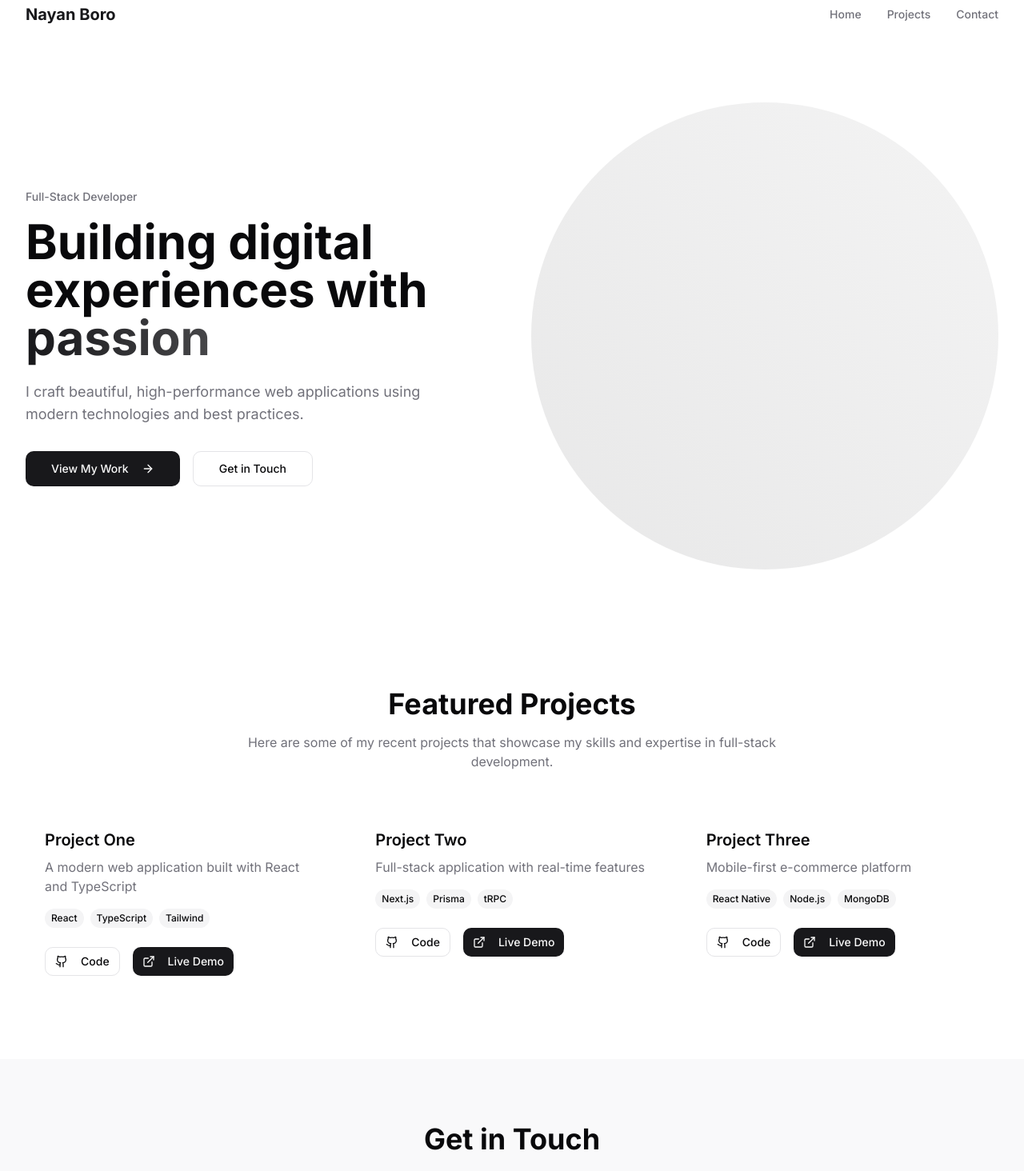
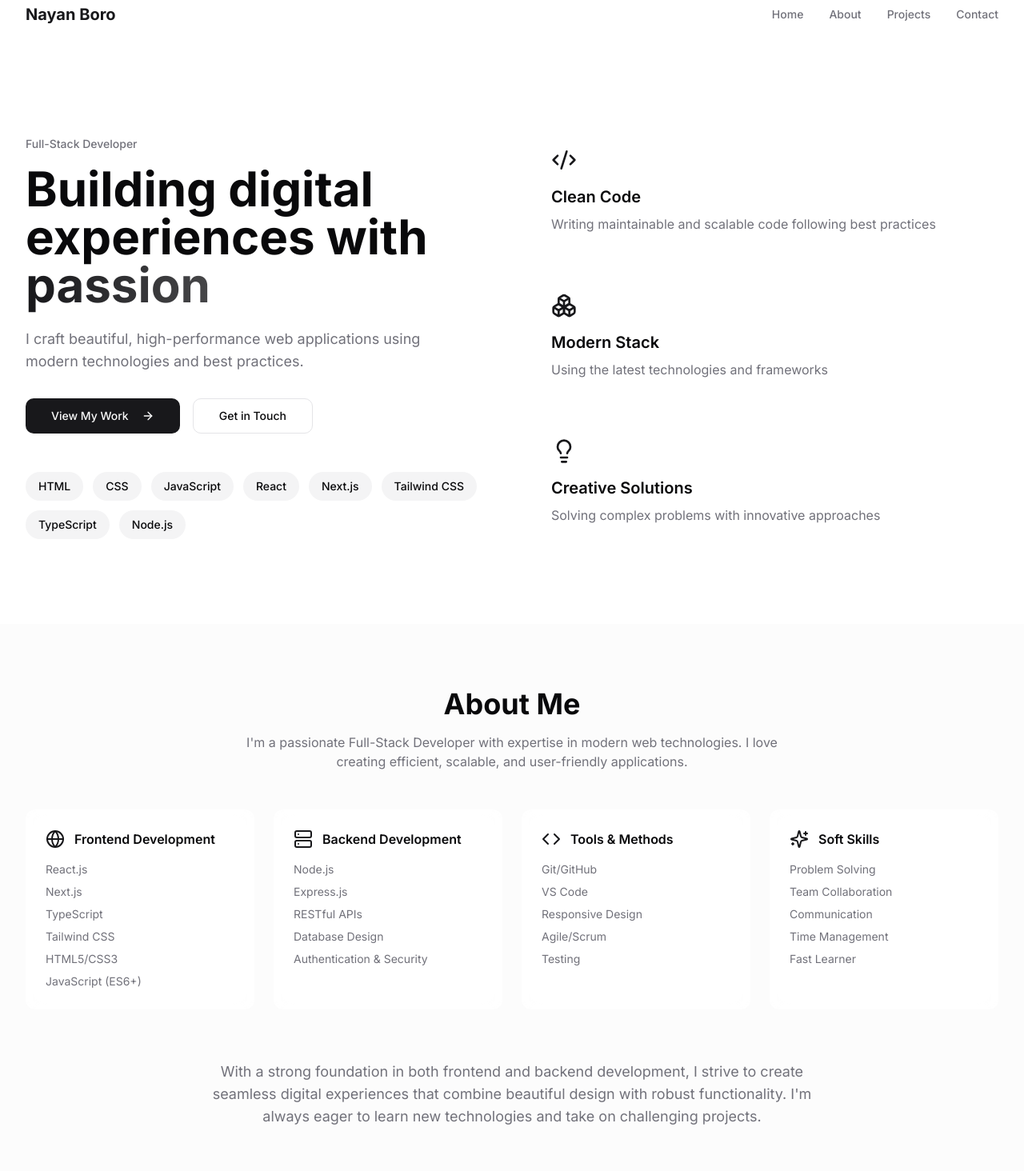
Before and after one commit to accnayan/modernwave-showcase, a React (Vite) app: page / in a window 1280 px wide. Shown: the part 20-1484 px from the top of the page at 80% size. Built offline with nearby package versions, Linux system fonts and the light colour scheme.

Commit message:
Enhance website with about section
Add an "About Me" section detailing expertise (HTML, CSS, JS, React, Next.js, Tailwind CSS, etc.).  Incorporate smooth scrolling transitions and animations.

```diff
--- /dev/null
+++ b/src/components/About.tsx
@@ -0,0 +1,96 @@
+
+import { motion } from "framer-motion";
+import { Code, Globe, Server, Sparkles } from "lucide-react";
+
+const skills = [
+  {
+    category: "Frontend Development",
+    icon: Globe,
+    items: ["React.js", "Next.js", "TypeScript", "Tailwind CSS", "HTML5/CSS3", "JavaScript (ES6+)"]
+  },
+  {
+    category: "Backend Development",
+    icon: Server,
+    items: ["Node.js", "Express.js", "RESTful APIs", "Database Design", "Authentication & Security"]
+  },
+  {
+    category: "Tools & Methods",
+    icon: Code,
+    items: ["Git/GitHub", "VS Code", "Responsive Design", "Agile/Scrum", "Testing"]
+  },
+  {
+    category: "Soft Skills",
+    icon: Sparkles,
+    items: ["Problem Solving", "Team Collaboration", "Communication", "Time Management", "Fast Learner"]
+  }
+];
+
+const About = () => {
+  return (
+    <section id="about" className="py-20 bg-secondary/30">
+      <div className="section-padding">
+        <motion.div
+          initial={{ opacity: 0, y: 20 }}
+          whileInView={{ opacity: 1, y: 0 }}
+          transition={{ duration: 0.5 }}
+          viewport={{ once: true }}
+          className="text-center mb-12"
+        >
+          <h2 className="text-3xl md:text-4xl font-bold mb-4">About Me</h2>
+          <p className="text-muted-foreground max-w-2xl mx-auto">
+            I'm a passionate Full-Stack Developer with expertise in modern web technologies.
+            I love creating efficient, scalable, and user-friendly applications.
+          </p>
+        </motion.div>
+
+        <div className="grid md:grid-cols-2 lg:grid-cols-4 gap-6 mt-12">
+          {skills.map((skill, index) => (
+            <motion.div
+              key={skill.category}
+              initial={{ opacity: 0, y: 20 }}
+              whileInView={{ opacity: 1, y: 0 }}
+              transition={{ duration: 0.5, delay: index * 0.1 }}
+              viewport={{ once: true }}
+              className="glass-effect p-6 rounded-lg hover:scale-[1.02] transition-transform"
+            >
+              <div className="flex items-center gap-3 mb-4">
+                <skill.icon className="h-6 w-6 text-primary" />
+                <h3 className="font-semibold">{skill.category}</h3>
+              </div>
+              <ul className="space-y-2">
+                {skill.items.map((item) => (
+                  <motion.li
+                    key={item}
+                    initial={{ opacity: 0, x: -10 }}
+                    whileInView={{ opacity: 1, x: 0 }}
+                    transition={{ duration: 0.3, delay: index * 0.1 }}
+                    viewport={{ once: true }}
+                    className="text-sm text-muted-foreground"
+                  >
+                    {item}
+                  </motion.li>
+                ))}
+              </ul>
+            </motion.div>
+          ))}
+        </div>
+
+        <motion.div
+          initial={{ opacity: 0, y: 20 }}
+          whileInView={{ opacity: 1, y: 0 }}
+          transition={{ duration: 0.5, delay: 0.2 }}
+          viewport={{ once: true }}
+          className="mt-16 text-center"
+        >
+          <p className="text-lg text-muted-foreground max-w-3xl mx-auto">
+            With a strong foundation in both frontend and backend development, I strive to create
+            seamless digital experiences that combine beautiful design with robust functionality.
+            I'm always eager to learn new technologies and take on challenging projects.
+          </p>
+        </motion.div>
+      </div>
+    </section>
+  );
+};
+
+export default About;
--- a/src/components/Hero.tsx
+++ b/src/components/Hero.tsx
@@ -1,8 +1,30 @@
 
 import { motion } from "framer-motion";
 import { Link } from "react-router-dom";
-import { ArrowRight } from "lucide-react";
+import { ArrowRight, Code2, Boxes, Lightbulb } from "lucide-react";
 import { Button } from "@/components/ui/button";
+
+const technologies = [
+  "HTML", "CSS", "JavaScript", "React", "Next.js", "Tailwind CSS", "TypeScript", "Node.js"
+];
+
+const features = [
+  {
+    icon: Code2,
+    title: "Clean Code",
+    description: "Writing maintainable and scalable code following best practices"
+  },
+  {
+    icon: Boxes,
+    title: "Modern Stack",
+    description: "Using the latest technologies and frameworks"
+  },
+  {
+    icon: Lightbulb,
+    title: "Creative Solutions",
+    description: "Solving complex problems with innovative approaches"
+  }
+];
 
 const Hero = () => {
   return (
@@ -15,18 +37,38 @@ const Hero = () => {
             transition={{ duration: 0.5 }}
             className="text-center lg:text-left"
           >
-            <span className="inline-block text-sm font-medium text-muted-foreground mb-4">
+            <motion.span
+              initial={{ opacity: 0 }}
+              animate={{ opacity: 1 }}
+              transition={{ delay: 0.2 }}
+              className="inline-block text-sm font-medium text-muted-foreground mb-4"
+            >
               Full-Stack Developer
-            </span>
-            <h1 className="text-4xl md:text-5xl lg:text-6xl font-bold leading-tight mb-6">
+            </motion.span>
+            <motion.h1
+              initial={{ opacity: 0, y: 20 }}
+              animate={{ opacity: 1, y: 0 }}
+              transition={{ delay: 0.3 }}
+              className="text-4xl md:text-5xl lg:text-6xl font-bold leading-tight mb-6"
+            >
               Building digital experiences with{" "}
               <span className="text-gradient">passion</span>
-            </h1>
-            <p className="text-lg text-muted-foreground mb-8 max-w-lg mx-auto lg:mx-0">
+            </motion.h1>
+            <motion.p
+              initial={{ opacity: 0, y: 20 }}
+              animate={{ opacity: 1, y: 0 }}
+              transition={{ delay: 0.4 }}
+              className="text-lg text-muted-foreground mb-8 max-w-lg mx-auto lg:mx-0"
+            >
               I craft beautiful, high-performance web applications using modern technologies
               and best practices.
-            </p>
-            <div className="flex flex-col sm:flex-row gap-4 justify-center lg:justify-start">
+            </motion.p>
+            <motion.div
+              initial={{ opacity: 0, y: 20 }}
+              animate={{ opacity: 1, y: 0 }}
+              transition={{ delay: 0.5 }}
+              className="flex flex-col sm:flex-row gap-4 justify-center lg:justify-start"
+            >
               <Button size="lg" asChild>
                 <Link to="/projects">
                   View My Work
@@ -36,17 +78,51 @@ const Hero = () => {
               <Button variant="outline" size="lg" asChild>
                 <Link to="/contact">Get in Touch</Link>
               </Button>
-            </div>
+            </motion.div>
+
+            {/* Technologies */}
+            <motion.div
+              initial={{ opacity: 0 }}
+              animate={{ opacity: 1 }}
+              transition={{ delay: 0.6 }}
+              className="mt-12"
+            >
+              <div className="flex flex-wrap justify-center lg:justify-start gap-3">
+                {technologies.map((tech, index) => (
+                  <motion.span
+                    key={tech}
+                    initial={{ opacity: 0, scale: 0.8 }}
+                    animate={{ opacity: 1, scale: 1 }}
+                    transition={{ delay: 0.7 + index * 0.1 }}
+                    className="px-4 py-2 rounded-full bg-secondary text-sm font-medium hover:bg-primary/10 transition-colors"
+                  >
+                    {tech}
+                  </motion.span>
+                ))}
+              </div>
+            </motion.div>
           </motion.div>
+
+          {/* Features Grid */}
           <motion.div
-            initial={{ opacity: 0, scale: 0.95 }}
-            animate={{ opacity: 1, scale: 1 }}
+            initial={{ opacity: 0 }}
+            animate={{ opacity: 1 }}
             transition={{ duration: 0.5, delay: 0.2 }}
-            className="relative hidden lg:block"
+            className="grid gap-6"
           >
-            <div className="relative w-full aspect-square rounded-full bg-gradient-to-tr from-primary/10 to-primary/5 overflow-hidden">
-              <div className="absolute inset-0 bg-grid-pattern opacity-10" />
-            </div>
+            {features.map((feature, index) => (
+              <motion.div
+                key={feature.title}
+                initial={{ opacity: 0, x: 20 }}
+                animate={{ opacity: 1, x: 0 }}
+                transition={{ delay: 0.8 + index * 0.2 }}
+                className="glass-effect p-6 rounded-lg hover:scale-[1.02] transition-transform"
+              >
+                <feature.icon className="h-8 w-8 mb-4 text-primary" />
+                <h3 className="text-xl font-semibold mb-2">{feature.title}</h3>
+                <p className="text-muted-foreground">{feature.description}</p>
+              </motion.div>
+            ))}
           </motion.div>
         </div>
       </div>
--- a/src/components/Navbar.tsx
+++ b/src/components/Navbar.tsx
@@ -25,6 +25,14 @@ const Navbar = () => {
     return () => window.removeEventListener('scroll', handleScroll);
   }, []);
 
+  const scrollToSection = (sectionId: string) => {
+    const element = document.getElementById(sectionId);
+    if (element) {
+      element.scrollIntoView({ behavior: 'smooth' });
+    }
+    setIsOpen(false);
+  };
+
   return (
     <nav
       className={cn(
@@ -40,7 +48,18 @@ const Navbar = () => {
 
           {/* Desktop Navigation */}
           <div className="hidden md:flex items-center space-x-8">
-            <NavLink to="/">Home</NavLink>
+            <button
+              onClick={() => scrollToSection('home')}
+              className="text-sm font-medium text-muted-foreground transition-colors hover:text-primary"
+            >
+              Home
+            </button>
+            <button
+              onClick={() => scrollToSection('about')}
+              className="text-sm font-medium text-muted-foreground transition-colors hover:text-primary"
+            >
+              About
+            </button>
             <NavLink to="/projects">Projects</NavLink>
             <NavLink to="/contact">Contact</NavLink>
           </div>
@@ -63,13 +82,18 @@ const Navbar = () => {
         {isOpen && (
           <div className="md:hidden absolute top-full left-0 w-full glass-effect animate-fade-in">
             <div className="py-4 space-y-4 px-4">
-              <Link
-                to="/"
-                className="block text-sm font-medium text-muted-foreground hover:text-primary"
-                onClick={() => setIsOpen(false)}
+              <button
+                onClick={() => scrollToSection('home')}
+                className="block w-full text-left text-sm font-medium text-muted-foreground hover:text-primary"
               >
                 Home
-              </Link>
+              </button>
+              <button
+                onClick={() => scrollToSection('about')}
+                className="block w-full text-left text-sm font-medium text-muted-foreground hover:text-primary"
+              >
+                About
+              </button>
               <Link
                 to="/projects"
                 className="block text-sm font-medium text-muted-foreground hover:text-primary"
--- a/src/pages/Index.tsx
+++ b/src/pages/Index.tsx
@@ -1,6 +1,7 @@
 
 import Navbar from "@/components/Navbar";
 import Hero from "@/components/Hero";
+import About from "@/components/About";
 import Projects from "@/components/Projects";
 import Contact from "@/components/Contact";
 
@@ -9,6 +10,7 @@ const Index = () => {
     <div className="min-h-screen">
       <Navbar />
       <Hero />
+      <About />
       <Projects />
       <Contact />
     </div>
```
